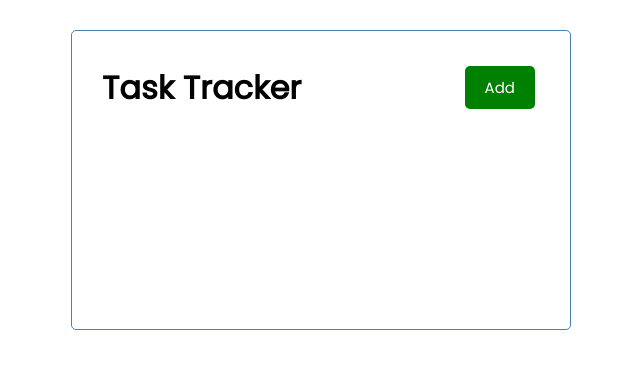
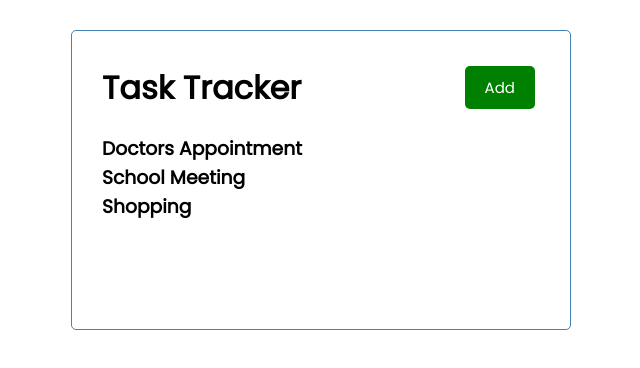
Before and after one commit to Colby77/react-crash-course, a React (Create React App) app: page / in a window 1280 px wide. Shown: the top 368 px of the page, without its empty margins (319-959 px from the left). Built offline with nearby package versions, Linux system fonts and the light colour scheme.

Commit message:
global state tasks added

```diff
--- a/src/App.js
+++ b/src/App.js
@@ -1,9 +1,35 @@
+import { useState } from 'react'
+
 import Header from './components/Header'
+import Tasks from './components/Tasks'
 
 function App() {
+
+  const [tasks, setTasks] = useState([
+    {
+        id: 1,
+        text: 'Doctors Appointment',
+        day: 'Feb 5th at 2:30pm',
+        reminder: true
+    },
+    {
+        id: 2,
+        text: 'School Meeting',
+        day: 'Feb 6th at 1:30pm',
+        reminder: true
+    },
+    {
+        id: 3,
+        text: 'Shopping',
+        day: 'Feb 5th at 2:30pm',
+        reminder: false
+    }
+])
+
   return (
     <div className="container">
      <Header />
+     <Tasks tasks={tasks}/>
     </div>
   );
 }
--- /dev/null
+++ b/src/components/Tasks.js
@@ -0,0 +1,11 @@
+const Tasks = ({ tasks }) => {
+
+  return (
+    <>
+    {tasks.map((task) => (
+        <h3 key={task.id}>{task.text}</h3>))}
+    </>
+  )
+}
+
+export default Tasks
```
